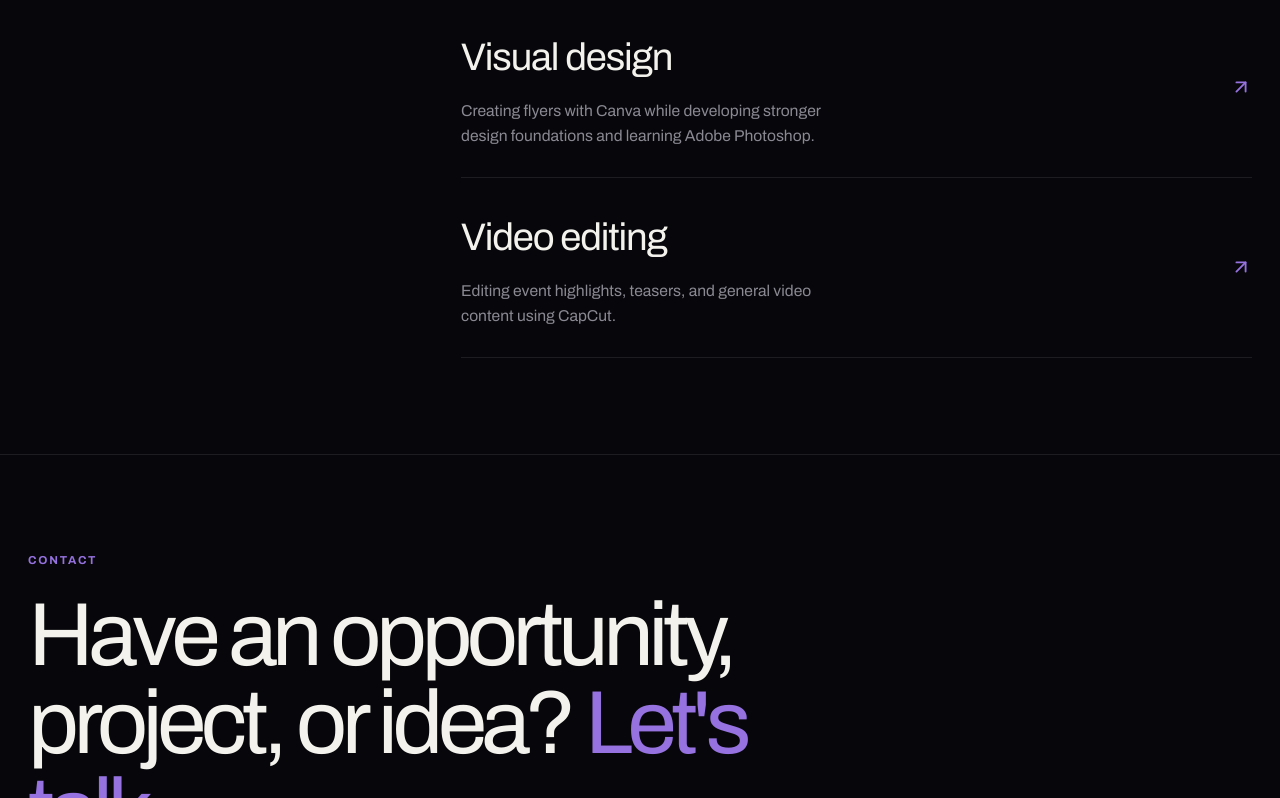
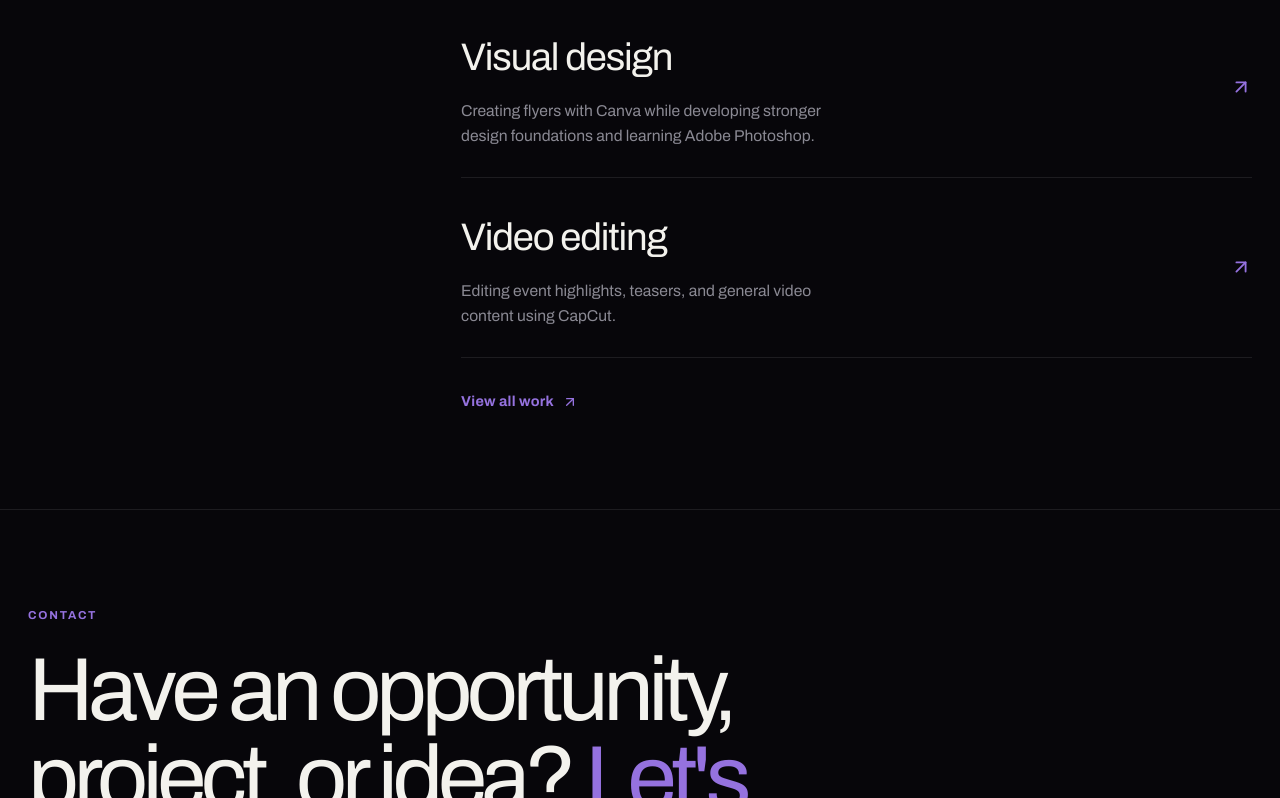
Before and after one commit to NebaPrecious/neba-precious-portfolio, a Next.js app: page / in a window 1280 px wide. Shown: the part 3937-4735 px from the top of the page. Built offline with nearby package versions, Linux system fonts and the light colour scheme; no server answers.

Commit message:
feat: link home creative section to creatives page

```diff
--- a/src/app/globals.css
+++ b/src/app/globals.css
@@ -959,6 +959,36 @@ h2 {
   transform: translate(3px, -3px);
 }
 
+.creative-item {
+  color: inherit;
+  text-decoration: none;
+  transition: background 180ms ease;
+}
+
+.creative-item:hover {
+  background: var(--surface);
+}
+
+.creative-more {
+  margin-top: 2rem;
+  display: inline-flex;
+  align-items: center;
+  gap: 0.5rem;
+  color: var(--accent);
+  font-size: 0.9rem;
+  font-weight: 650;
+  letter-spacing: 0.02em;
+  text-decoration: none;
+}
+
+.creative-more:hover svg {
+  transform: translate(2px, -2px);
+}
+
+.creative-more svg {
+  transition: transform 300ms var(--ease-out);
+}
+
 /* ========================================
    CONTACT
 ======================================== */
@@ -1595,6 +1625,30 @@ h2 {
   color: var(--muted);
   font-size: 0.82rem;
   line-height: 1.66;
+}
+
+.mobile-creative-item {
+  display: flex;
+  flex-wrap: wrap;
+  gap: 0.4rem 1rem;
+  color: inherit;
+  text-decoration: none;
+}
+
+.mobile-creative-item .mobile-creative-arrow {
+  margin-left: auto;
+  color: var(--accent);
+}
+
+.mobile-creative-more {
+  margin-top: 1.6rem;
+  display: inline-flex;
+  align-items: center;
+  gap: 0.45rem;
+  color: var(--accent);
+  font-size: 0.82rem;
+  font-weight: 650;
+  text-decoration: none;
 }
 
 /* ========================================
--- a/src/components/mobile/MobileCreative.tsx
+++ b/src/components/mobile/MobileCreative.tsx
@@ -1,6 +1,8 @@
 "use client";
 
+import Link from "next/link";
 import { motion } from "motion/react";
+import { ArrowUpRight } from "lucide-react";
 
 const creativeAreas = [
   {
@@ -14,6 +16,8 @@ const creativeAreas = [
       "Editing event highlights, promotional teasers, and general video content using CapCut.",
   },
 ];
+
+const MotionLink = motion(Link);
 
 export default function MobileCreative() {
   return (
@@ -54,23 +58,31 @@ export default function MobileCreative() {
 
         <div className="mobile-creative-list">
           {creativeAreas.map((area, index) => (
-            <motion.article
+            <MotionLink
               className="mobile-creative-item"
+              href="/creatives"
               key={area.title}
               initial={{ opacity: 0, y: 26 }}
               whileInView={{ opacity: 1, y: 0 }}
               viewport={{ once: true, amount: 0.15 }}
-              transition={{
-                duration: 0.65,
-                delay: index * 0.1,
-              }}
+              transition={{ duration: 0.65, delay: index * 0.1 }}
             >
               <h3>{area.title}</h3>
 
               <p>{area.description}</p>
-            </motion.article>
+
+              <ArrowUpRight
+                className="mobile-creative-arrow"
+                size={16}
+                aria-hidden="true"
+              />
+            </MotionLink>
           ))}
         </div>
+
+        <Link className="mobile-creative-more" href="/creatives">
+          View all work <ArrowUpRight size={14} aria-hidden="true" />
+        </Link>
       </div>
     </section>
   );
--- a/src/components/sections/Creative.tsx
+++ b/src/components/sections/Creative.tsx
@@ -1,3 +1,4 @@
+import Link from "next/link";
 import Reveal from "@/components/animations/Reveal";
 import { ArrowUpRight } from "lucide-react";
 
@@ -38,7 +39,7 @@ export default function Creative() {
           <div className="creative-list">
             {creativeAreas.map((area, index) => (
               <Reveal key={area.title} delay={0.15 + index * 0.1}>
-                <article className="creative-item">
+                <Link className="creative-item" href="/creatives" key={area.title}>
                   <div>
                     <h3>{area.title}</h3>
                     <p>{area.description}</p>
@@ -49,10 +50,17 @@ export default function Creative() {
                     size={22}
                     aria-hidden="true"
                   />
-                </article>
+                </Link>
               </Reveal>
             ))}
           </div>
+
+          <Reveal delay={0.35}>
+            <Link className="creative-more" href="/creatives">
+              View all work
+              <ArrowUpRight size={16} aria-hidden="true" />
+            </Link>
+          </Reveal>
         </div>
       </div>
     </section>
```
